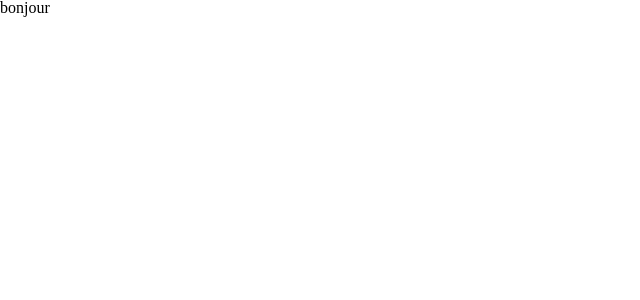
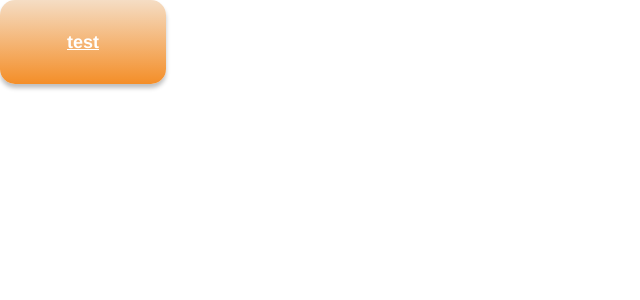
Before and after one commit to MeldryckSAID/dev_sass, a Vue app: page / in a window 1280 px wide. Shown: the top 300 px of the page, without its empty margins (0-640 px from the left). Built offline with nearby package versions, Linux system fonts and the light colour scheme.

Commit message:
button classe

```diff
--- /dev/null
+++ b/src/components/MyButton.vue
@@ -0,0 +1,51 @@
+<script>
+export default {
+  props: {
+    content: String,
+    href: String,
+    size: String,
+    variant: String
+  },
+  data() {
+    return {
+      className: `button ${this.variant === 'rounded' ? ' -rounted' : ''} ${
+        this.size === 'small' ? '-small' : ''
+      }`
+    }
+  }
+}
+</script>
+<template>
+  <a v-if="href" :href="href" :class="className">{{ content }}</a>
+  <button v-else class="button"><slot></slot></button>
+</template>
+
+<style lang="scss" scoped>
+.button {
+  background-color: $primary-color;
+  background: linear-gradient(180deg, $secondary-color 0%, $primary-color 100%);
+  border: none;
+  border-radius: rem(15);
+  box-shadow: 0px rem(4) rem(4) rgba(0, 0, 0, 0.25);
+  color: $white;
+  display: inline-block;
+  font-family: $primary-font-familly;
+  font-size: $regular-font-size;
+  font-weight: 600;
+  padding: rem(33) rem(67);
+  word-wrap: break-word;
+
+  &.-rounded {
+    background: $primary-color;
+    border-radius: rem(37);
+    font-weight: 500;
+    padding: rem(26) rem(64);
+    text-decoration: none;
+  }
+  &.-small {
+    font-size: $small-font-size;
+    padding: rem(14) rem(29);
+    font-weight: 400;
+  }
+}
+</style>
--- a/src/scss/foundation/_reset.scss
+++ b/src/scss/foundation/_reset.scss
@@ -1,16 +1,89 @@
-html, body, div, span, applet, object, iframe,
-h1, h2, h3, h4, h5, h6, p, blockquote, pre,
-a, abbr, acronym, address, big, cite, code,
-del, dfn, em, img, ins, kbd, q, s, samp,
-small, strike, strong, sub, sup, tt, var,
-b, u, i, center,
-dl, dt, dd, ol, ul, li,
-fieldset, form, label, legend,
-table, caption, tbody, tfoot, thead, tr, th, td,
-article, aside, canvas, details, embed,
-figure, figcaption, footer, header, hgroup,
-menu, nav, output, ruby, section, summary,
-time, mark, audio, video {
+/* http://meyerweb.com/eric/tools/css/reset/
+   v2.0 | 20110126
+   License: none (public domain)
+*/
+
+html,
+body,
+div,
+span,
+applet,
+object,
+iframe,
+h1,
+h2,
+h3,
+h4,
+h5,
+h6,
+p,
+blockquote,
+pre,
+a,
+abbr,
+acronym,
+address,
+big,
+cite,
+code,
+del,
+dfn,
+em,
+img,
+ins,
+kbd,
+q,
+s,
+samp,
+small,
+strike,
+strong,
+sub,
+sup,
+tt,
+var,
+b,
+u,
+i,
+center,
+dl,
+dt,
+dd,
+ol,
+ul,
+li,
+fieldset,
+form,
+label,
+legend,
+table,
+caption,
+tbody,
+tfoot,
+thead,
+tr,
+th,
+td,
+article,
+aside,
+canvas,
+details,
+embed,
+figure,
+figcaption,
+footer,
+header,
+hgroup,
+menu,
+nav,
+output,
+ruby,
+section,
+summary,
+time,
+mark,
+audio,
+video {
   margin: 0;
   padding: 0;
   border: 0;
@@ -19,21 +92,34 @@ time, mark, audio, video {
   vertical-align: baseline;
 }
 /* HTML5 display-role reset for older browsers */
-article, aside, details, figcaption, figure,
-footer, header, hgroup, menu, nav, section {
+article,
+aside,
+details,
+figcaption,
+figure,
+footer,
+header,
+hgroup,
+menu,
+nav,
+section {
   display: block;
 }
 body {
   line-height: 1;
 }
-ol, ul {
+ol,
+ul {
   list-style: none;
 }
-blockquote, q {
+blockquote,
+q {
   quotes: none;
 }
-blockquote:before, blockquote:after,
-q:before, q:after {
+blockquote:before,
+blockquote:after,
+q:before,
+q:after {
   content: '';
   content: none;
 }
--- a/src/scss/foundation/_variables.scss
+++ b/src/scss/foundation/_variables.scss
@@ -1,14 +1,20 @@
-@import './functions';
+@import 'functions';
 
-$Tangerine: #f48e28;
-$second-color: #f5ddc4;
-$Black: #000000;
-$White: #ffffff;
-$Gray: #b6b6b6;
+//color
+$primary-color: #f48e28;
+$secondary-color: #f5ddc4;
 
-$small-font-size:rem(13);
-$regular-font-size:rem(18);
-$medium-font-size:rem(26);
-$big-font-size:rem(36);
-$bigger-font-size:rem(48);
-$giant-font-size:rem(95);
+$white: #fff;
+$gray: #b6b6b6;
+$black: #000;
+
+//size
+$small-font-size: rem(13);
+$regular-font-size: rem(18);
+$medium-font-size: rem(26);
+$big-font-size: rem(36);
+$bigger-font-size: rem(48);
+$giant-font-size: rem(95);
+
+//font
+$primary-font-familly: Helvetica, Sans-Serif;
--- a/src/views/HomeView.vue
+++ b/src/views/HomeView.vue
@@ -1,7 +1,9 @@
-<script setup></script>
+<script setup>
+import MyButton from '@/components/MyButton.vue'
+</script>
 
 <template>
   <main>
-    <h1>bonjour</h1>
+    <MyButton href="href" Size="small" variant="" content="test">ayo</MyButton>
   </main>
 </template>
--- a/vite.config.js
+++ b/vite.config.js
@@ -5,12 +5,17 @@ import vue from '@vitejs/plugin-vue'
 
 // https://vitejs.dev/config/
 export default defineConfig({
-  plugins: [
-    vue(),
-  ],
+  plugins: [vue()],
   resolve: {
     alias: {
       '@': fileURLToPath(new URL('./src', import.meta.url))
     }
+  },
+  css: {
+    preprocessorOptions: {
+      scss: {
+        additionalData: `@import "@/scss/foundation/_variables.scss";`
+      }
+    }
   }
 })
```
Also changed, not shown: src/scss/main.scss (line endings or trailing spaces). Lines whose indentation alone changed are shown as unchanged.
